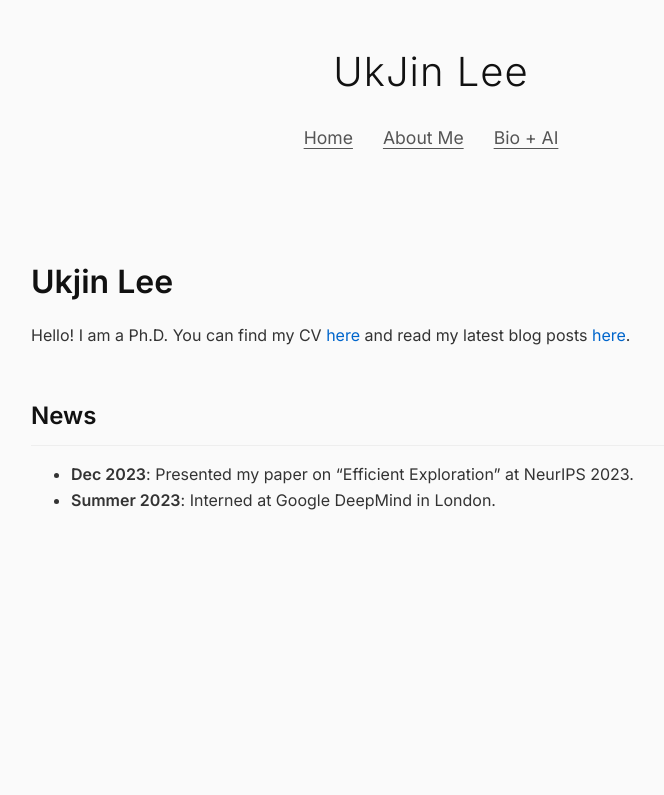
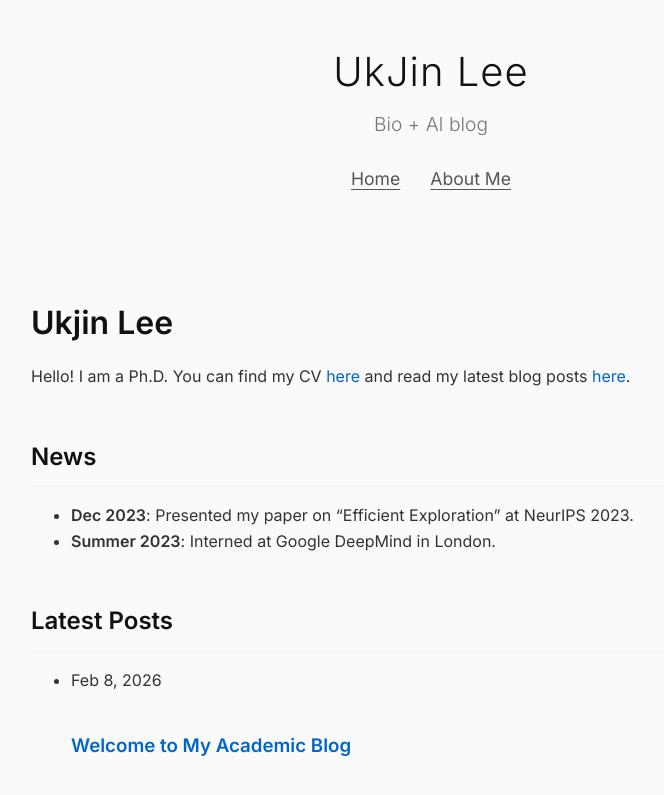
Before and after one commit to ukjinlee101/ukjinlee101.github.io, a Jekyll site: the page built from index.md, in a window 1280 px wide. Shown: the top 795 px of the page, without its empty margins (209-873 px from the left). Built offline with Jekyll 4.4.1, drawn with Linux system fonts in a browser that asks for light colours.

Commit message:
antigravity

```diff
--- a/_includes/header.html
+++ b/_includes/header.html
@@ -1,10 +1,10 @@
 <header class="site-header">
     <div class="wrapper-header">
         <div class="site-title-static">{{ site.title | escape }}</div>
+        <div class="site-subtitle">Bio + AI blog</div>
         <nav class="site-nav-centered">
             <a href="{{ site.baseurl }}/">Home</a>
             <a href="{{ site.baseurl }}/cv/">About Me</a>
-            <a href="{{ site.baseurl }}/blog/">Bio + AI</a>
         </nav>
     </div>
 </header>
--- a/assets/css/style.css
+++ b/assets/css/style.css
@@ -75,8 +75,15 @@ pre {
   font-weight: 300;
   /* Minimalist thin font */
   color: #111;
-  margin-bottom: 20px;
+  margin-bottom: 5px;
   letter-spacing: 1px;
+}
+
+.site-subtitle {
+  font-size: 1.2em;
+  color: #777;
+  font-weight: 300;
+  margin-bottom: 25px;
 }
 
 .site-nav-centered {
--- a/index.md
+++ b/index.md
@@ -13,3 +13,16 @@ You can find my CV [here]({{ "/cv" | relative_url }}) and read my latest blog po
 
 *   **Dec 2023**: Presented my paper on "Efficient Exploration" at NeurIPS 2023.
 *   **Summer 2023**: Interned at Google DeepMind in London.
+
+## Latest Posts
+
+<ul>
+  {% for post in site.posts %}
+    <li>
+      <span class="post-meta">{{ post.date | date: "%b %-d, %Y" }}</span>
+      <h3>
+        <a class="post-link" href="{{ post.url | relative_url }}">{{ post.title | escape }}</a>
+      </h3>
+    </li>
+  {% endfor %}
+</ul>
```
